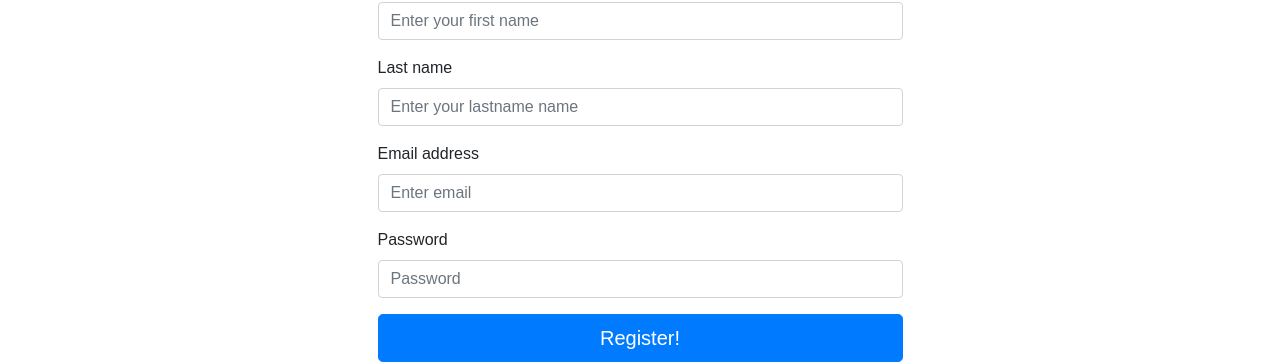
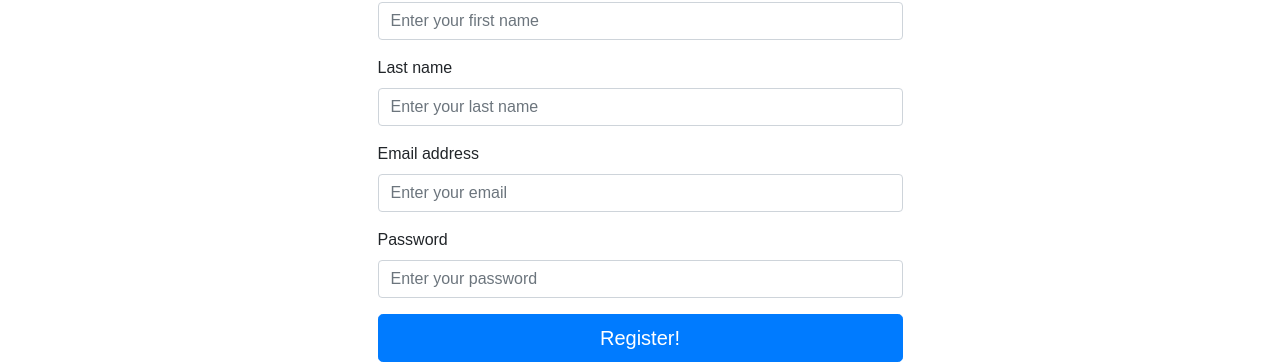
Before and after one commit to qiiwen/nuactive-v2, a React (Create React App) app: page /register in a window 1280 px wide. Shown: the part 184-548 px from the top of the page. Built offline with nearby package versions, Linux system fonts and the light colour scheme.

Commit message:
Update Register.js

```diff
--- a/src/components/Register.js
+++ b/src/components/Register.js
@@ -1,37 +1,37 @@
-import React, { Component } from 'react'
-import { register } from './UserFunctions'
+import React, { Component } from "react";
+import { register } from "./UserFunctions";
 
 class Register extends Component {
   constructor() {
-    super()
+    super();
     this.state = {
-      first_name: '',
-      last_name: '',
-      email: '',
-      password: '',
-      errors: {}
-    }
+      first_name: "",
+      last_name: "",
+      email: "",
+      password: "",
+      errors: {},
+    };
 
-    this.onChange = this.onChange.bind(this)
-    this.onSubmit = this.onSubmit.bind(this)
+    this.onChange = this.onChange.bind(this);
+    this.onSubmit = this.onSubmit.bind(this);
   }
 
   onChange(e) {
-    this.setState({ [e.target.name]: e.target.value })
+    this.setState({ [e.target.name]: e.target.value });
   }
   onSubmit(e) {
-    e.preventDefault()
+    e.preventDefault();
 
     const newUser = {
       first_name: this.state.first_name,
       last_name: this.state.last_name,
       email: this.state.email,
-      password: this.state.password
-    }
+      password: this.state.password,
+    };
 
-    register(newUser).then(res => {
-      this.props.history.push(`/login`)
-    })
+    register(newUser).then((res) => {
+      this.props.history.push(`/login`);
+    });
   }
 
   render() {
@@ -58,7 +58,7 @@ class Register extends Component {
                   type="text"
                   className="form-control"
                   name="last_name"
-                  placeholder="Enter your lastname name"
+                  placeholder="Enter your last name"
                   value={this.state.last_name}
                   onChange={this.onChange}
                 />
@@ -69,7 +69,7 @@ class Register extends Component {
                   type="email"
                   className="form-control"
                   name="email"
-                  placeholder="Enter email"
+                  placeholder="Enter your email"
                   value={this.state.email}
                   onChange={this.onChange}
                 />
@@ -80,7 +80,7 @@ class Register extends Component {
                   type="password"
                   className="form-control"
                   name="password"
-                  placeholder="Password"
+                  placeholder="Enter your password"
                   value={this.state.password}
                   onChange={this.onChange}
                 />
@@ -95,8 +95,8 @@ class Register extends Component {
           </div>
         </div>
       </div>
-    )
+    );
   }
 }
 
-export default Register
+export default Register;
```
